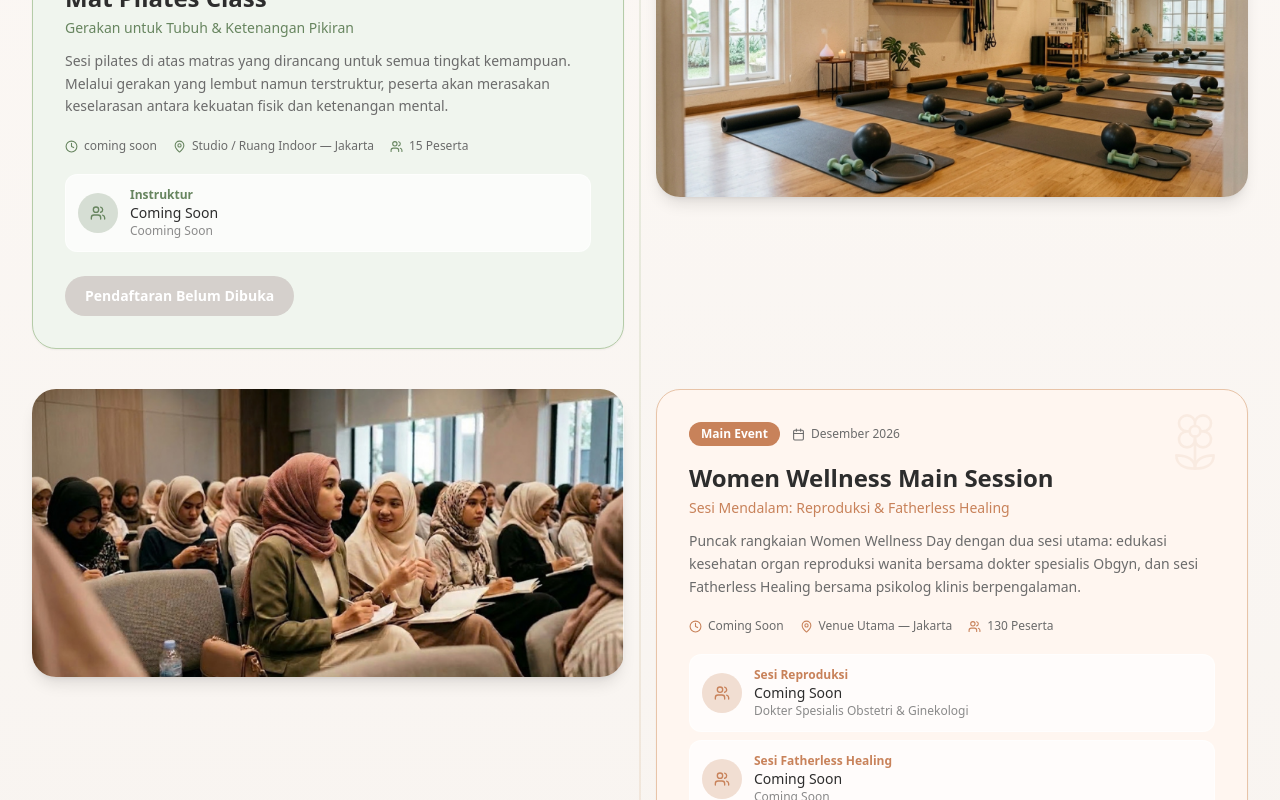
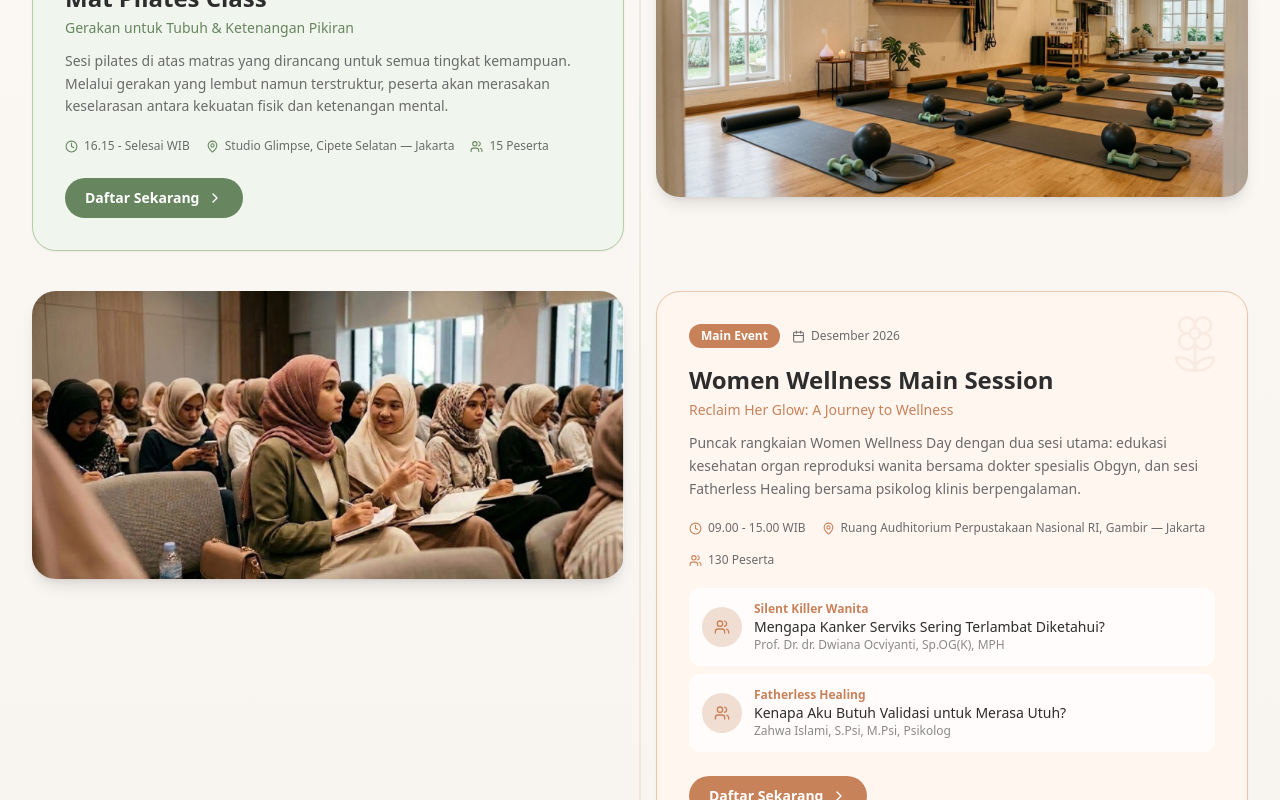
Before and after one commit to womenwellnessday/project-NEW, a React (Vite) app: page / in a window 1280 px wide. Shown: the part 3120-3920 px from the top of the page. Built offline with nearby package versions, Linux system fonts and the light colour scheme.

Commit message:
buka semua pendaftaran event

```diff
--- a/src/components/Schedule.tsx
+++ b/src/components/Schedule.tsx
@@ -10,15 +10,15 @@ const events: Event[] = [
   },
   {
     id: 'november', tag: 'Pre-Event 2', date: 'Sabtu, 21 November 2026', title: 'Mat Pilates Class', subtitle: 'Gerakan untuk Tubuh & Ketenangan Pikiran',
-    desc: 'Sesi pilates di atas matras yang dirancang untuk semua tingkat kemampuan. Melalui gerakan yang lembut namun terstruktur, peserta akan merasakan keselarasan antara kekuatan fisik dan ketenangan mental.', time: 'coming soon', location: 'Studio / Ruang Indoor — Jakarta', capacity: '15 Peserta', accentColor: '#67855F', bgColor: '#F0F5EE', borderColor: '#b5cca8', open: false,
-    speaker: { role: 'Instruktur', title: 'Coming Soon', credential: 'Cooming Soon' }, image: '/images/Mat-pilates.png',
+    desc: 'Sesi pilates di atas matras yang dirancang untuk semua tingkat kemampuan. Melalui gerakan yang lembut namun terstruktur, peserta akan merasakan keselarasan antara kekuatan fisik dan ketenangan mental.', time: '16.15 - Selesai WIB', location: 'Studio Glimpse, Cipete Selatan — Jakarta', capacity: '15 Peserta', accentColor: '#67855F', bgColor: '#F0F5EE', borderColor: '#b5cca8', open: true,
+    image: '/images/Mat-pilates.png',
   },
   {
-    id: 'december', tag: 'Main Event', date: 'Desember 2026', title: 'Women Wellness Main Session', subtitle: 'Sesi Mendalam: Reproduksi & Fatherless Healing',
-    desc: 'Puncak rangkaian Women Wellness Day dengan dua sesi utama: edukasi kesehatan organ reproduksi wanita bersama dokter spesialis Obgyn, dan sesi Fatherless Healing bersama psikolog klinis berpengalaman.', time: 'Coming Soon', location: 'Venue Utama — Jakarta', capacity: '130 Peserta', accentColor: '#c8825a', bgColor: '#FFF6F0', borderColor: '#e8c4a8', open: false,
+    id: 'december', tag: 'Main Event', date: 'Desember 2026', title: 'Women Wellness Main Session', subtitle: 'Reclaim Her Glow: A Journey to Wellness',
+    desc: 'Puncak rangkaian Women Wellness Day dengan dua sesi utama: edukasi kesehatan organ reproduksi wanita bersama dokter spesialis Obgyn, dan sesi Fatherless Healing bersama psikolog klinis berpengalaman.', time: '09.00 - 15.00 WIB', location: 'Ruang Audhitorium Perpustakaan Nasional RI, Gambir — Jakarta', capacity: '130 Peserta', accentColor: '#c8825a', bgColor: '#FFF6F0', borderColor: '#e8c4a8', open: true,
     speakers: [
-      { role: 'Sesi Reproduksi', title: 'Coming Soon', credential: 'Dokter Spesialis Obstetri & Ginekologi' },
-      { role: 'Sesi Fatherless Healing', title: 'Coming Soon', credential: 'Coming Soon' },
+      { role: 'Silent Killer Wanita', title: 'Mengapa Kanker Serviks Sering Terlambat Diketahui?', credential: 'Prof. Dr. dr. Dwiana Ocviyanti, Sp.OG(K), MPH' },
+      { role: 'Fatherless Healing', title: 'Kenapa Aku Butuh Validasi untuk Merasa Utuh?', credential: 'Zahwa Islami, S.Psi, M.Psi, Psikolog' },
     ], image: '/images/Main-Event.png',
   },
 ];
```
